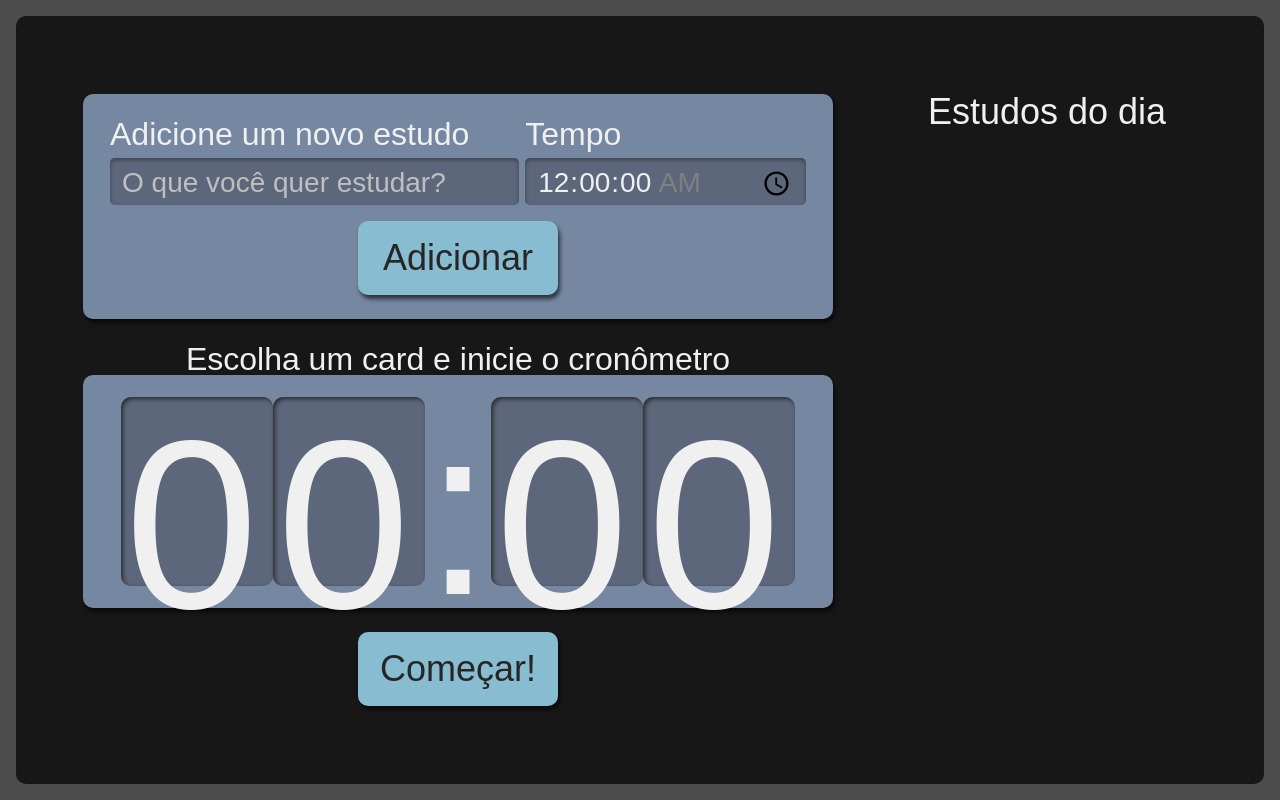
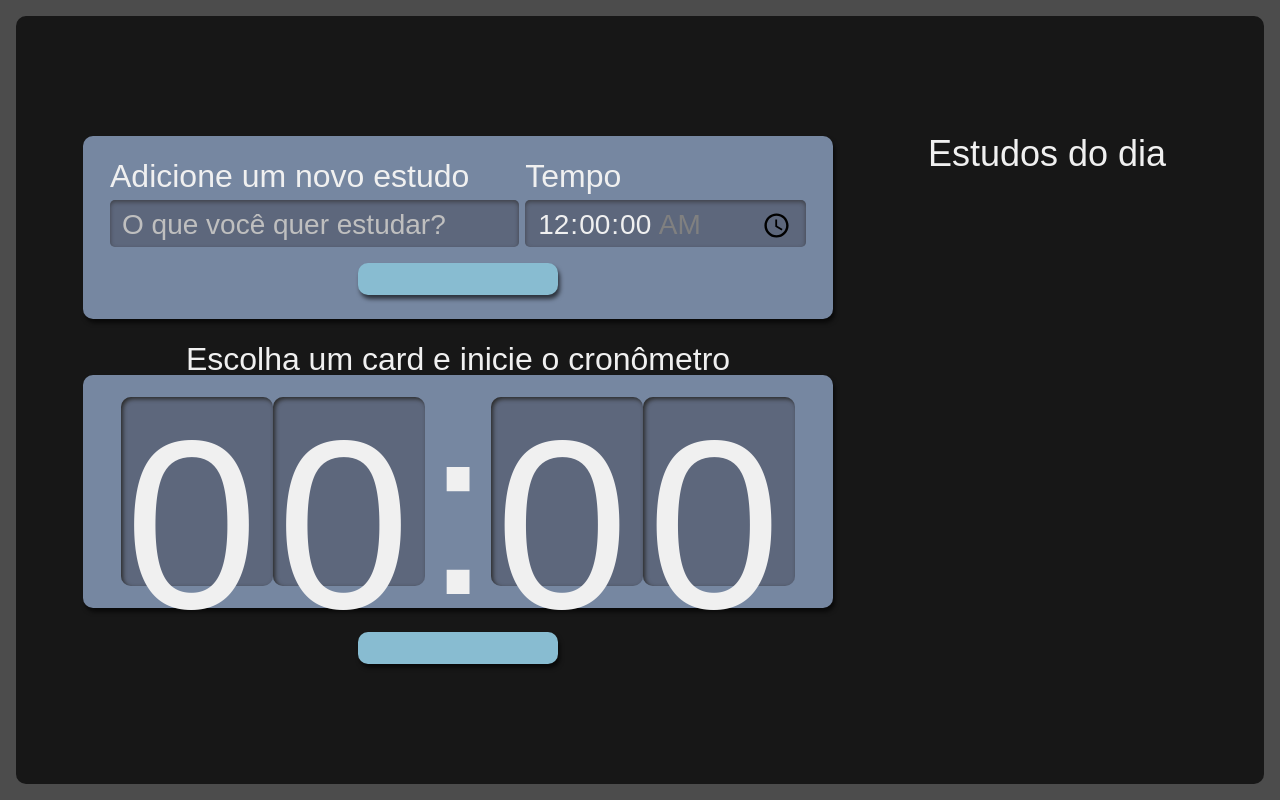
Before and after one commit to leonfpontes/studies, a React (Create React App) app: page / in a window 1280 px wide. Built offline with nearby package versions, Linux system fonts and the light colour scheme.

Commit message:
trocando o class component Button para function interface

```diff
--- a/src/components/Button/index.tsx
+++ b/src/components/Button/index.tsx
@@ -1,7 +1,21 @@
 import React from "react";
 import style from './Button.module.scss';
 
-class Button extends React.Component <{text: string, type?: "button" | "submit" | "reset" | undefined, onClick?: () => void}> {
+interface Props {
+    text: string, type?: "button" | "submit" | "reset" | undefined,
+    onClick?: () => void
+    children?: React.ReactNode
+}
+
+function Button({onClick, type, children } : Props) {
+    return(
+        <button onClick={onClick} type={type} className={style.botao}>
+            {children}
+        </button>
+    )
+}
+
+/* class Button1 extends React.Component <{text: string, type?: "button" | "submit" | "reset" | undefined, onClick?: () => void}> {
     render() {
         const { text, type = "button", onClick} = this.props;
         return(
@@ -10,6 +24,6 @@ class Button extends React.Component <{text: string, type?: "button" | "submit"
             </button>
         )
     }
-}
+} */
 
 export default Button
```
